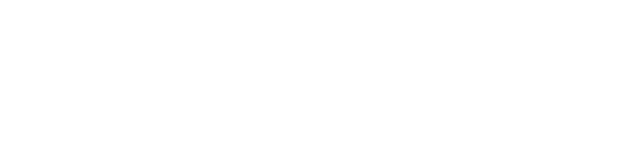
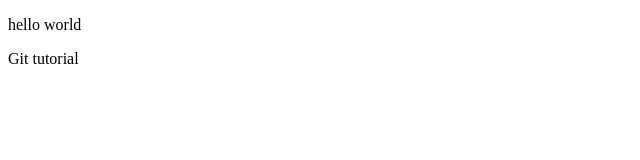
Before and after one commit to muhammadtukursanusi/Advanced-css, a plain HTML site: page index.html in a window 1280 px wide. Shown: the whole page, without its empty margins (0-640 px from the left). Drawn offline with Linux system fonts and the light colour scheme.

Commit message:
minor changes

```diff
--- a/index.html
+++ b/index.html
@@ -5,6 +5,10 @@
     <meta http-equiv="X-UA-Compatible" content="IE=edge">
     <meta name="viewport" content="width=device-width, initial-scale=1.0">
     <title>Document</title>
+    <p>hello world</p>
+    <p>Git tutorial
+
+    </p>
 </head>
 <body>
 
```
